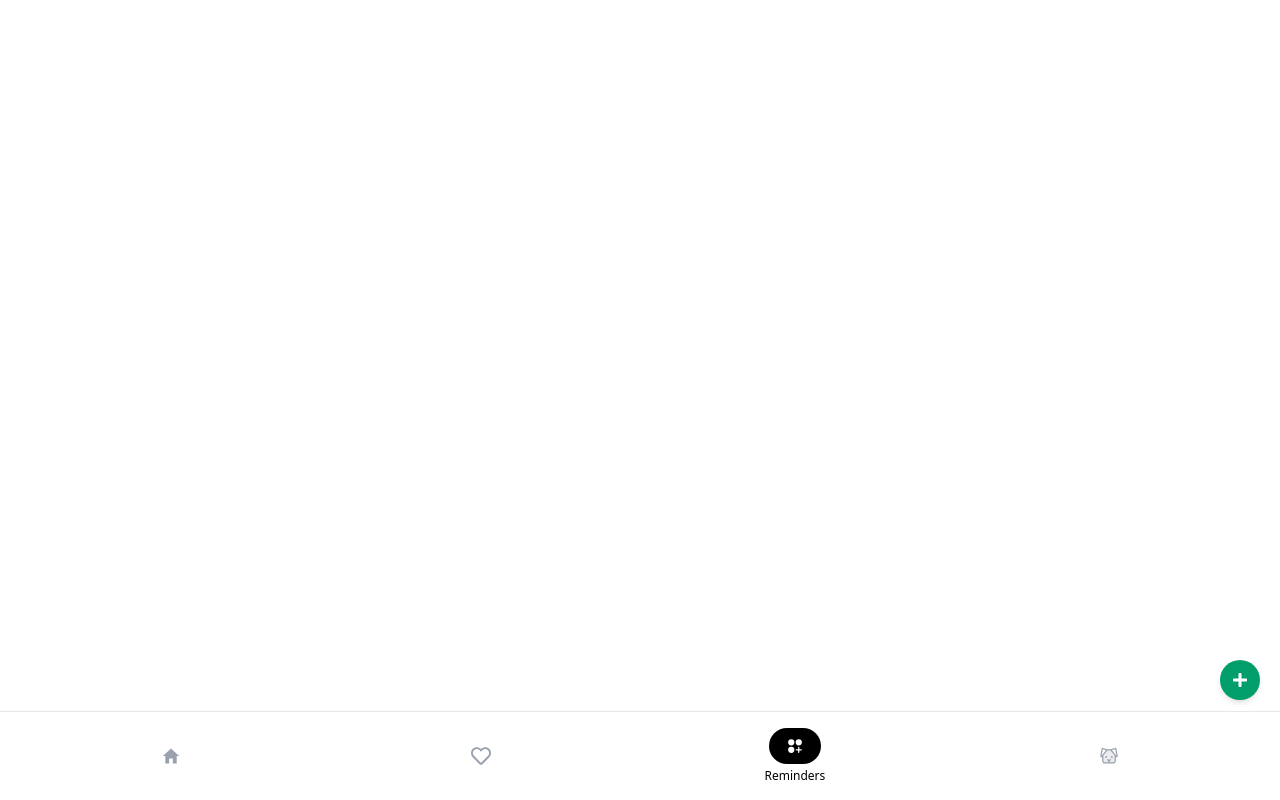
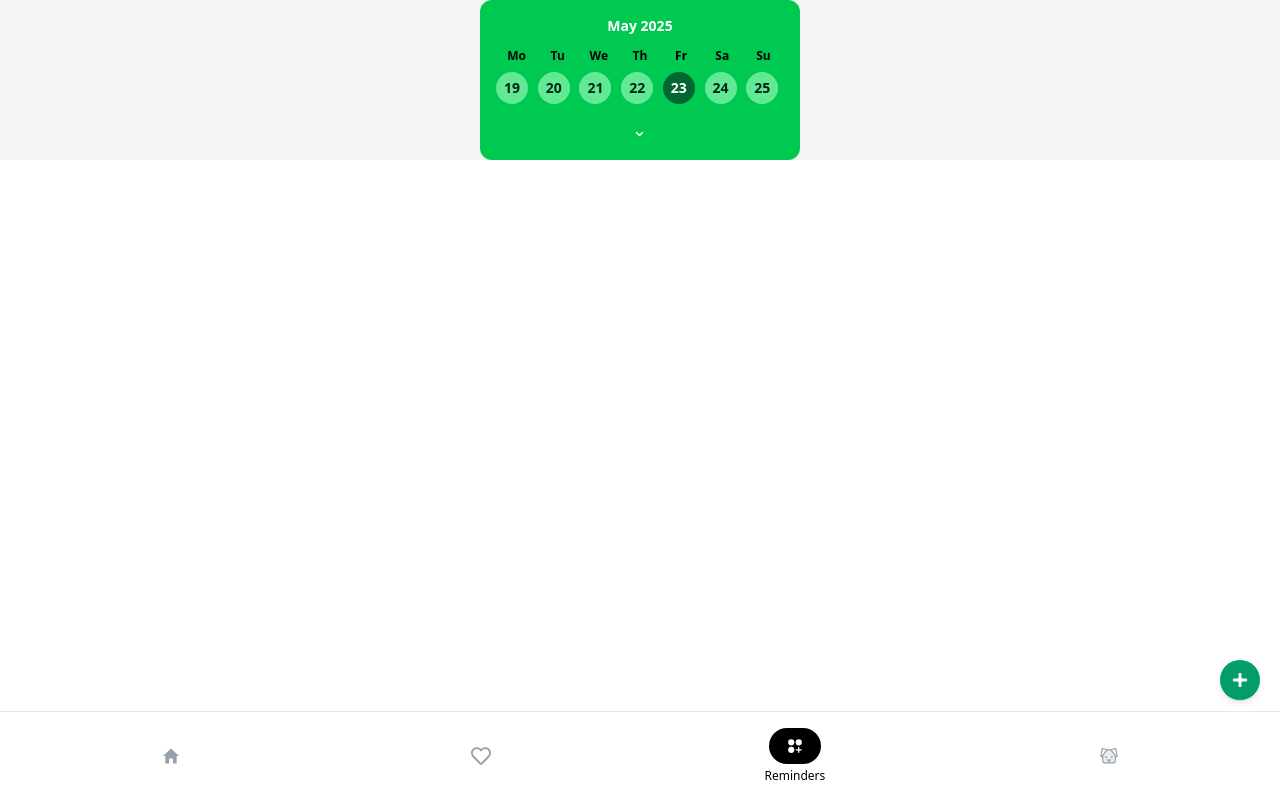
Before and after one commit to starksai/zooco-task, a React (Vite) app in the folder client/: page /reminders in a window 1280 px wide. Built offline with nearby package versions, Linux system fonts and the light colour scheme.

Commit message:
calander component is added

```diff
--- a/client/package.json
+++ b/client/package.json
@@ -12,6 +12,7 @@
   "dependencies": {
     "@tailwindcss/vite": "^4.1.7",
     "axios": "^1.9.0",
+    "date-fns": "^4.1.0",
     "react": "^19.1.0",
     "react-dom": "^19.1.0",
     "react-icons": "^5.5.0",
--- /dev/null
+++ b/client/src/components/Calendar/Calendar.jsx
@@ -0,0 +1,52 @@
+import React from "react";
+import {
+    format,
+    startOfWeek,
+    addDays,
+    isToday,
+} from "date-fns";
+
+const Calendar = () => {
+    const today = new Date();
+    const weekStart = startOfWeek(today, { weekStartsOn: 1 }); // Monday start
+    const daysShort = ["Mo", "Tu", "We", "Th", "Fr", "Sa", "Su"];
+
+    const weekDays = Array.from({ length: 7 }, (_, i) => addDays(weekStart, i));
+
+    return (
+        <div className="bg-green-500 text-white rounded-xl p-4 w-full max-w-xs mx-auto">
+            <div className="text-center text-sm font-semibold mb-3">
+                {format(today, "MMMM yyyy")}
+            </div>
+
+            <div className="grid grid-cols-7 text-center text-xs text-black font-semibold mb-2">
+                {daysShort.map((day, index) => (
+                    <div key={index}>{day}</div>
+                ))}
+            </div>
+
+            <div className="grid grid-cols-7 gap-1 text-center">
+                {weekDays.map((day, index) => {
+                    const isTodayDate = isToday(day);
+                    return (
+                        <div
+                            key={index}
+                            className={`flex items-center justify-center h-8 w-8 rounded-full text-sm font-bold ${isTodayDate
+                                    ? "bg-green-800 text-white"
+                                    : "bg-green-300 text-black opacity-80"
+                                }`}
+                        >
+                            {format(day, "d")}
+                        </div>
+                    );
+                })}
+            </div>
+
+            <div className="flex justify-center mt-3">
+                <div className="text-white text-lg transform rotate-180">⌃</div>
+            </div>
+        </div>
+    );
+};
+
+export default Calendar;
--- a/client/src/pages/Reminders/Reminders.jsx
+++ b/client/src/pages/Reminders/Reminders.jsx
@@ -1,9 +1,11 @@
 import React from 'react'
 import { AddReminderButton } from '../../components/AddReminder/AddReminderButton'
+import Calendar from '../../components/Calendar/Calendar'
 
 export const Reminders = () => {
   return (
     <div>
+      <Calendar />
       <AddReminderButton />
     </div>
   )
```
Also changed, not shown: 1 other file (tests, documents, lock files or other folders).
